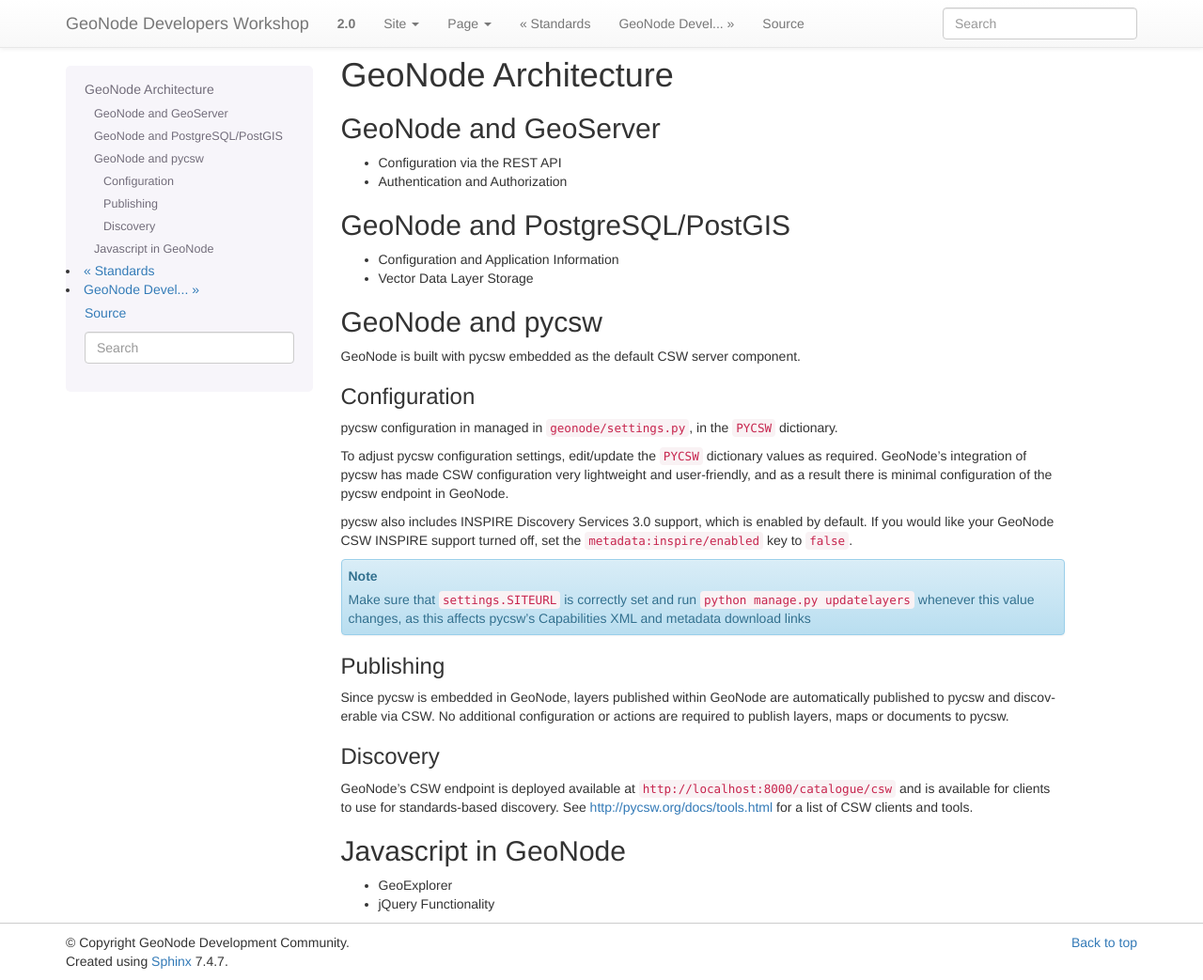
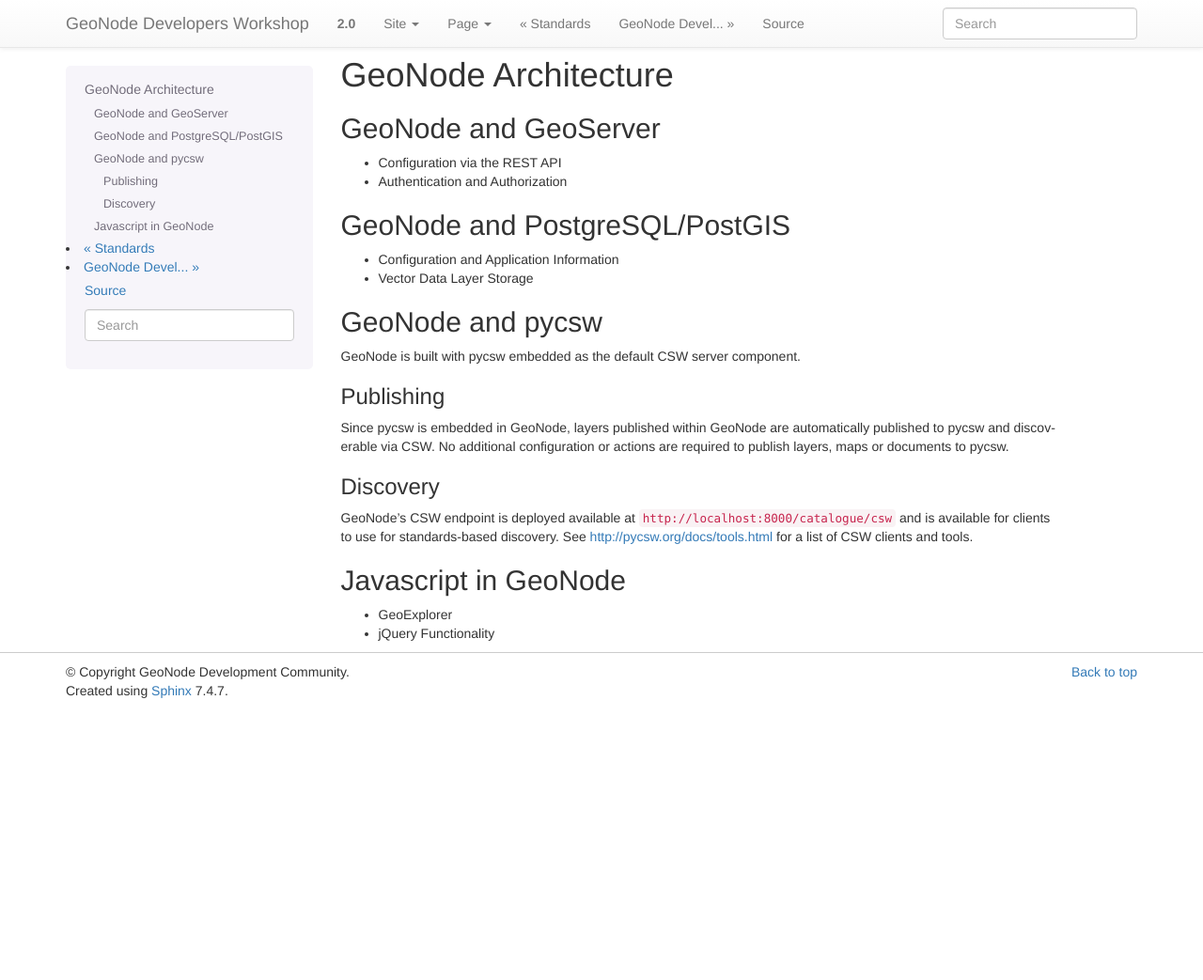
Before and after one commit to lucacasagrande/geonode-workshops, a Sphinx documentation site: the page built from devel/doc/intro/architecture.rst, in a window 1280 px wide and 1043 px high. Shown: the whole window at 94% size. Built offline with Sphinx 7.4.7, drawn with Linux system fonts in a browser that asks for light colours; pages that are not in the unit, such as notebooks, are missing from menus.

Commit message:
Removing setup instructions from Architecture Page

```diff
--- a/devel/doc/intro/architecture.rst
+++ b/devel/doc/intro/architecture.rst
@@ -22,22 +22,6 @@
 
 GeoNode is built with pycsw embedded as the default CSW server component.
 
-Configuration
-^^^^^^^^^^^^^
-
-pycsw configuration in managed in ``geonode/settings.py``, in the ``PYCSW`` dictionary.
-
-To adjust pycsw configuration settings, edit/update the ``PYCSW`` dictionary values as required.
-GeoNode's integration of pycsw has made CSW configuration very lightweight and user-friendly,
-and as a result there is minimal configuration of the pycsw endpoint in GeoNode.
-
-pycsw also includes INSPIRE Discovery Services 3.0 support, which is enabled by default.
-If you would like your GeoNode CSW INSPIRE support turned off, set the ``metadata:inspire/enabled`` key to ``false``.
-
-.. note::
-
-  Make sure that ``settings.SITEURL`` is correctly set and run ``python manage.py updatelayers`` whenever this value changes, as this affects pycsw's Capabilities XML and metadata download links
-
 Publishing
 ^^^^^^^^^^
 
```
